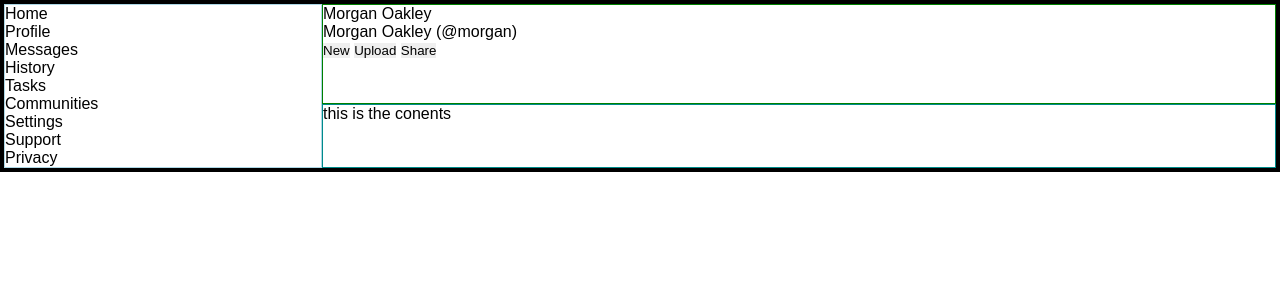
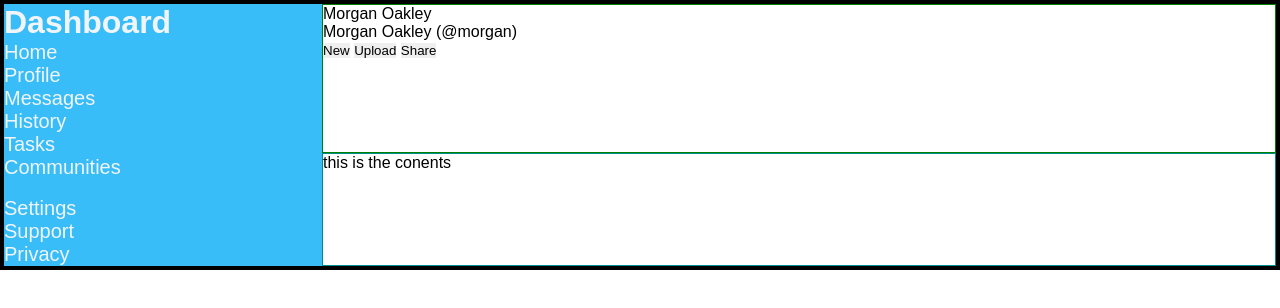
Before and after one commit to mrespicio/admin-dashboard, a plain HTML site: page index.html in a window 1280 px wide. Drawn offline with Linux system fonts and the light colour scheme.

Commit message:
add bg and font colors to sidebar

```diff
--- a/index.html
+++ b/index.html
@@ -11,6 +11,7 @@
         <div id="sidebar">
             <div class="logo">
                 <!-- logo pic + header -->
+                <h1>Dashboard</h1>
             </div>
             <ul id="top">
                 <li class="sb-item">Home</li>
@@ -20,6 +21,7 @@
                 <li class="sb-item">Tasks</li>
                 <li class="sb-item">Communities</li>
             </ul>
+            <br>
             <ul id="bottom">
                 <li class="sb-item">Settings</li>
                 <li class="sb-item">Support</li>
--- a/style.css
+++ b/style.css
@@ -16,11 +16,15 @@ main{
 }
 
 #sidebar{
-    border: solid 1px lightblue;
+    background-color: var(--blue);
+    color: var(--light-white);
     grid-column: 1 / 2;
     grid-row: 1 / 3;
 }
 
+#sidebar > ul > *{
+    font-size: 20px;
+}
 
 
 #header{
```
